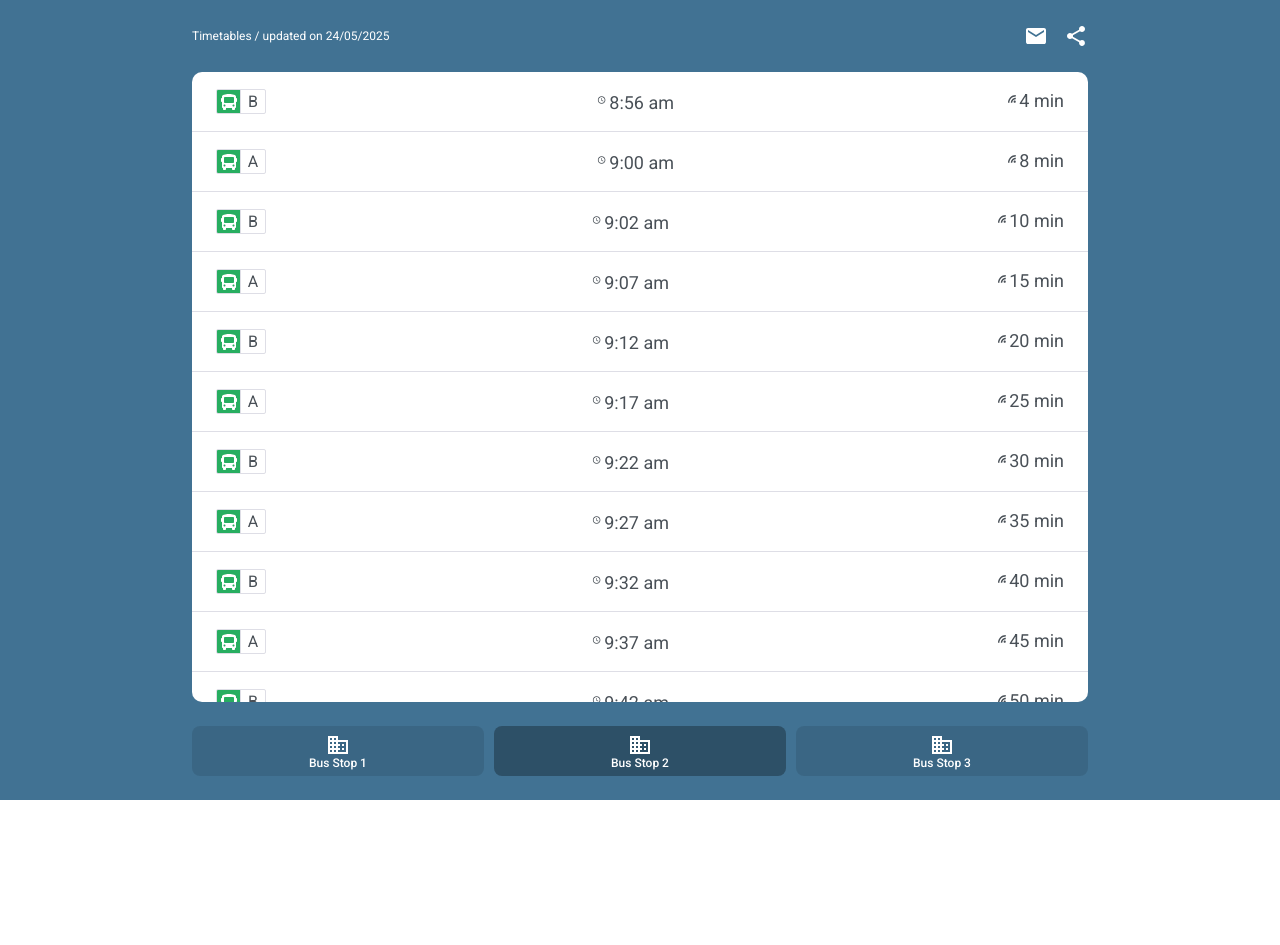
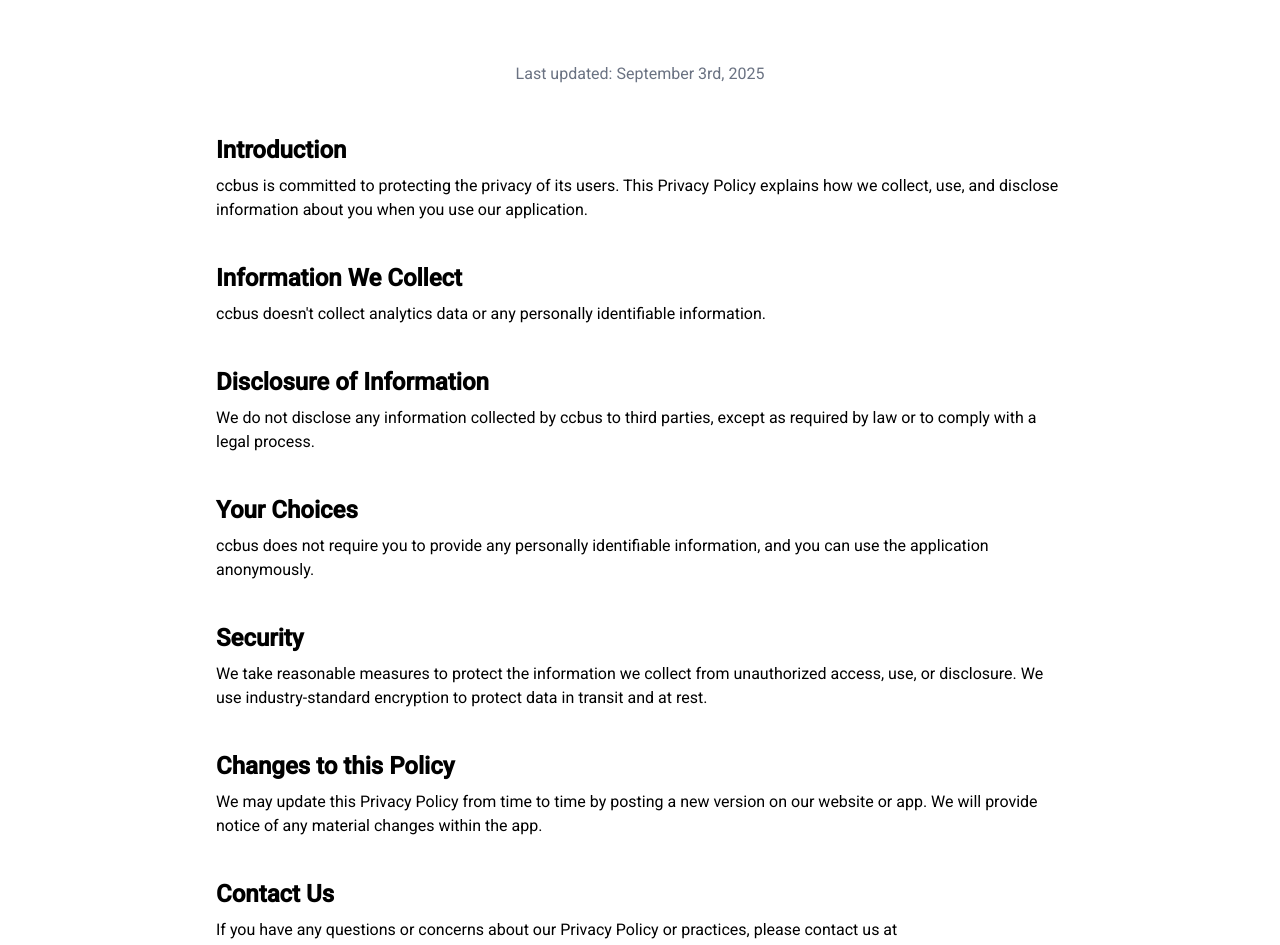
Before and after one commit to PierreDaily/ccbus, a Vue app: page /privacy in a window 1280 px wide. Shown: the top 945 px of the page. Before the commit the page ends 800 px from the top, so only its background shows below. Built offline with nearby package versions, Linux system fonts and the light colour scheme; no server answers.

Commit message:
FEAT - Add privacy policy page

```diff
--- a/src/main.ts
+++ b/src/main.ts
@@ -2,17 +2,19 @@ import { createApp } from "vue";
 import App from "./App.vue";
 import Home from "./views//Home/index.vue";
 import Share from "./views/Share/index.vue";
-import { createRouter, createWebHashHistory } from "vue-router";
+import PrivacyPolicy from "./views/PrivacyPolicy/index.vue";
+import { createRouter, createWebHistory } from "vue-router";
 import { createGtag } from "vue-gtag";
 
 const routes = [
   { path: "/", component: Home },
+  { path: "/privacy", component: PrivacyPolicy },
   { path: "/share", component: Share },
 ];
 
 const router = createRouter({
   // 4. Provide the history implementation to use. We are using the hash history for simplicity here.
-  history: createWebHashHistory(),
+  history: createWebHistory(),
   routes, // short for `routes: routes`
 });
 
--- /dev/null
+++ b/src/views/PrivacyPolicy/index.vue
@@ -0,0 +1,74 @@
+<template>
+  <div class="max-w-4xl mx-auto px-6 py-12">
+    <header class="text-center mb-12">
+      <h1 class="text-3xl font-bold">Privacy Policy</h1>
+      <p class="text-gray-500">Last updated: September 3rd, 2025</p>
+    </header>
+
+    <section class="mb-10">
+      <h2 class="text-2xl font-semibold mb-2">Introduction</h2>
+      <p>
+        ccbus is committed to protecting the privacy of its users. This Privacy
+        Policy explains how we collect, use, and disclose information about you
+        when you use our application.
+      </p>
+    </section>
+
+    <section class="mb-10">
+      <h2 class="text-2xl font-semibold mb-2">Information We Collect</h2>
+      <p>
+        ccbus doesn't collect analytics data or any personally identifiable
+        information.
+      </p>
+    </section>
+
+    <section class="mb-10">
+      <h2 class="text-2xl font-semibold mb-2">Disclosure of Information</h2>
+      <p>
+        We do not disclose any information collected by ccbus to third parties,
+        except as required by law or to comply with a legal process.
+      </p>
+    </section>
+
+    <section class="mb-10">
+      <h2 class="text-2xl font-semibold mb-2">Your Choices</h2>
+      <p>
+        ccbus does not require you to provide any personally identifiable
+        information, and you can use the application anonymously.
+      </p>
+    </section>
+
+    <section class="mb-10">
+      <h2 class="text-2xl font-semibold mb-2">Security</h2>
+      <p>
+        We take reasonable measures to protect the information we collect from
+        unauthorized access, use, or disclosure. We use industry-standard
+        encryption to protect data in transit and at rest.
+      </p>
+    </section>
+
+    <section class="mb-10">
+      <h2 class="text-2xl font-semibold mb-2">Changes to this Policy</h2>
+      <p>
+        We may update this Privacy Policy from time to time by posting a new
+        version on our website or app. We will provide notice of any material
+        changes within the app.
+      </p>
+    </section>
+
+    <section class="mb-10">
+      <h2 class="text-2xl font-semibold mb-2">Contact Us</h2>
+      <p>
+        If you have any questions or concerns about our Privacy Policy or
+        practices, please contact us at
+        <a href="mailto:support@ccbus.app" class="text-blue-600 underline"
+          >contact@pandy.community</a
+        >.
+      </p>
+    </section>
+
+    <footer class="text-center mt-12 text-gray-500">
+      <p>© 2025 ccbus</p>
+    </footer>
+  </div>
+</template>
```
